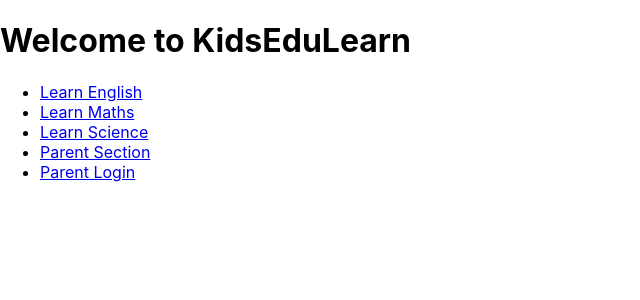
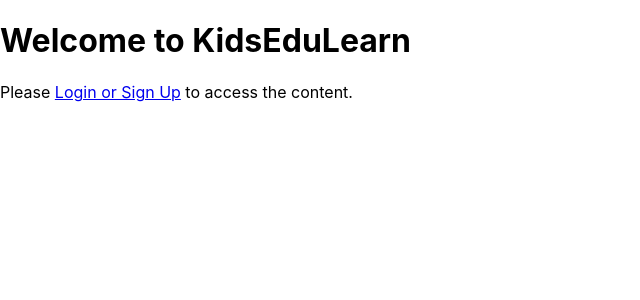
Before and after one commit to divine2192/kids-educational-app, a React (Create React App) app: page / in a window 1280 px wide. Shown: the top 300 px of the page, without its empty margins (0-640 px from the left). Built offline with nearby package versions, Linux system fonts and the light colour scheme.

Commit message:
homepage sign in

```diff
--- a/src/components/Home.js
+++ b/src/components/Home.js
@@ -1,19 +1,30 @@
 import React from 'react';
 import { Link } from 'react-router-dom';
+import { getCurrentUser } from '../services/loginServices';
 
 const Home = () => {
+    const currentUser = getCurrentUser();
+
     return (
         <div>
             <h1>Welcome to KidsEduLearn</h1>
+            {currentUser ? (
+                <div>
+                    <h2>Welcome, {currentUser.email}</h2>
                     <nav>
                         <ul>
                             <li><Link to="/english">Learn English</Link></li>
                             <li><Link to="/maths">Learn Maths</Link></li>
                             <li><Link to="/science">Learn Science</Link></li>
                             <li><Link to="/parent">Parent Section</Link></li>
-                    <li><Link to="/login">Parent Login</Link></li> {/* Add this line */}
                         </ul>
                     </nav>
+                </div>
+            ) : (
+                <div>
+                    <p>Please <Link to="/auth">Login or Sign Up</Link> to access the content.</p>
+                </div>
+            )}
         </div>
     );
 };
--- a/src/components/Login.js
+++ b/src/components/Login.js
@@ -1,6 +1,7 @@
 import React, { useState } from 'react';
+import { useNavigate } from 'react-router-dom';
 import { registerUser, loginUser, getCurrentUser, logoutUser } from '../services/loginServices';
-import './login.css';
+import './Login.css';
 
 const Login = () => {
     const [isLogin, setIsLogin] = useState(true);
```
Lines whose indentation alone changed are shown as unchanged.
